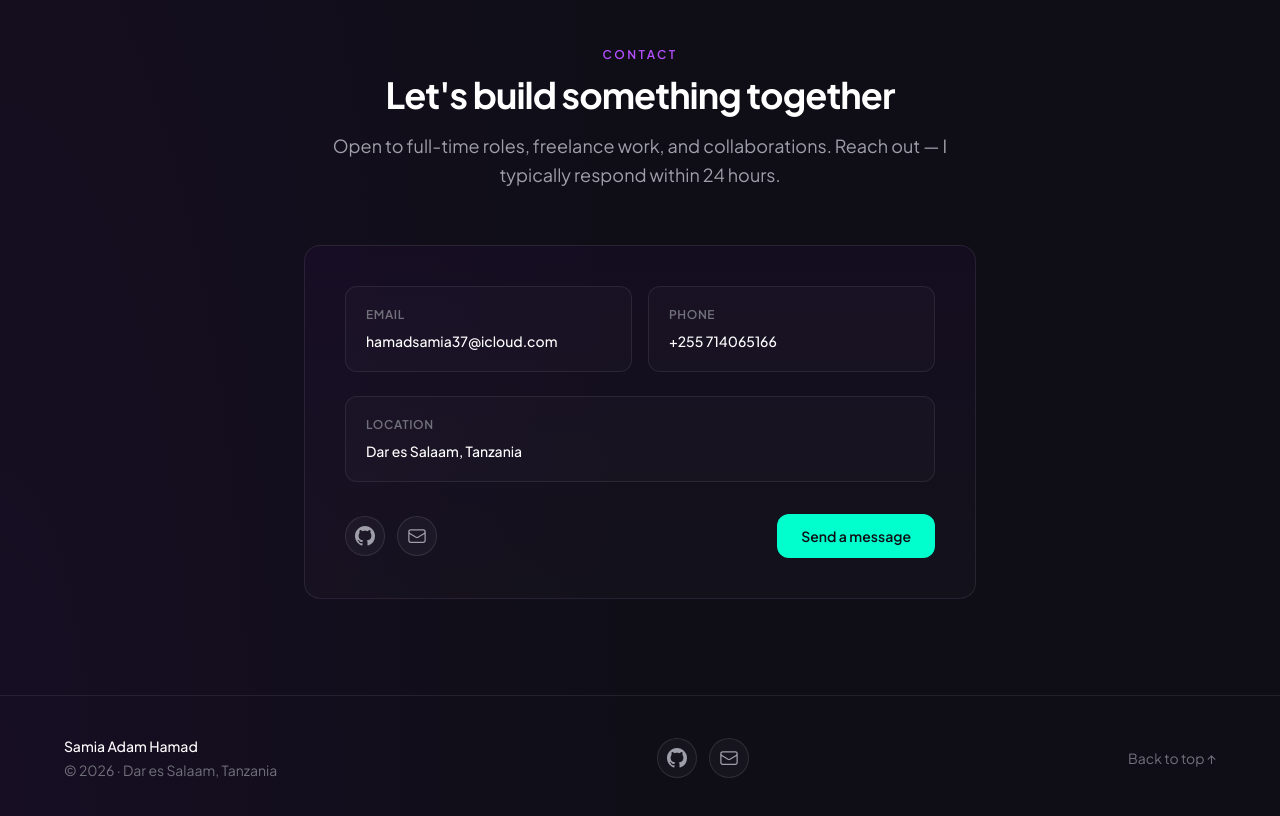
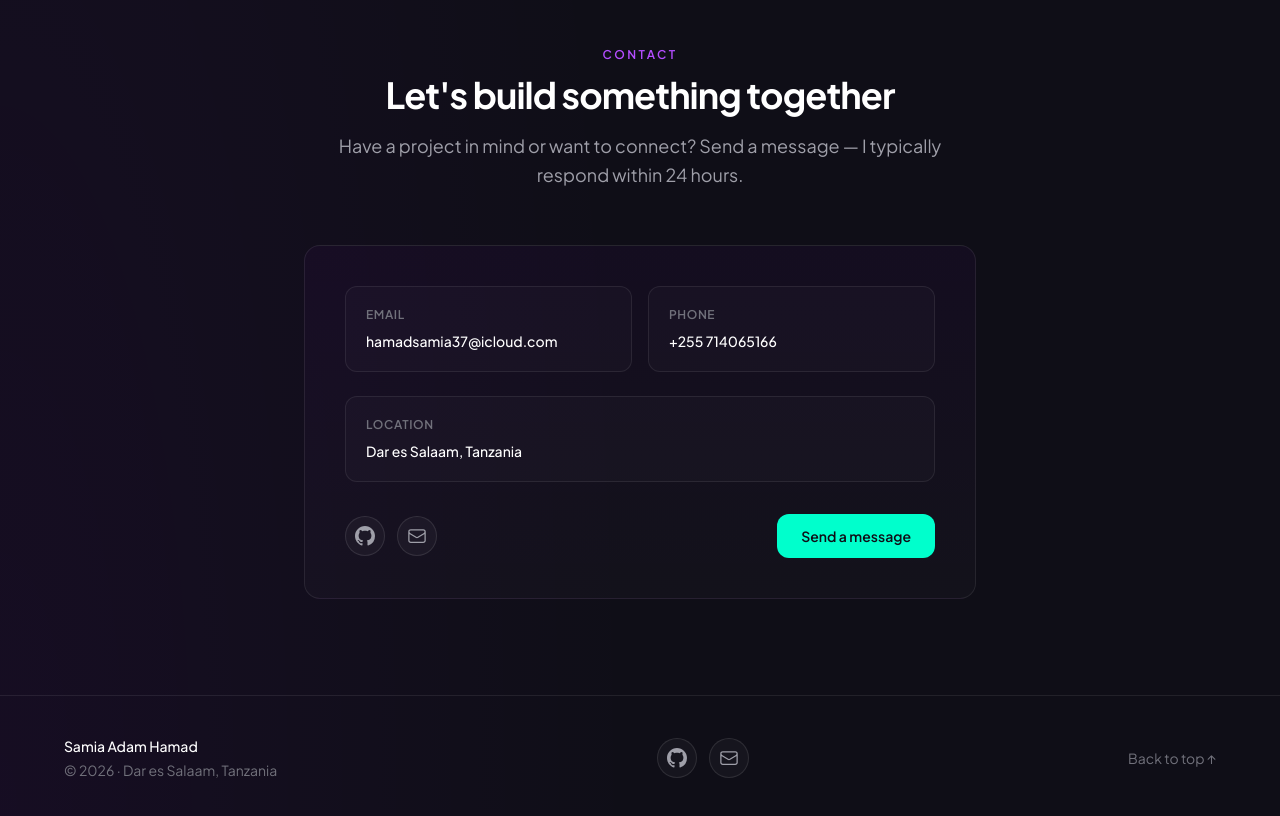
Before and after one commit to Samiahamad37/my-portfolio, a Next.js app: page / in a window 1280 px wide. Shown: the part 5140-5956 px from the top of the page. Built offline with nearby package versions, Linux system fonts and the light colour scheme.

Commit message:
upgrading the web

```diff
--- a/src/components/Contact.tsx
+++ b/src/components/Contact.tsx
@@ -9,7 +9,7 @@ export default function Contact() {
         <SectionHeader
           label="Contact"
           title="Let's build something together"
-          description="Open to full-time roles, freelance work, and collaborations. Reach out — I typically respond within 24 hours."
+          description="Have a project in mind or want to connect? Send a message — I typically respond within 24 hours."
           align="center"
         />
 
```
